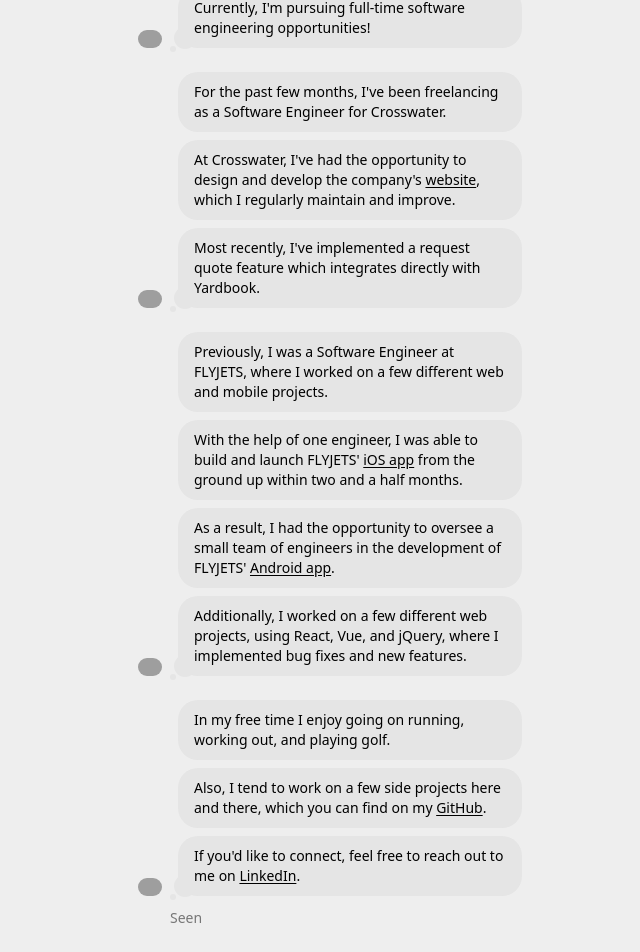
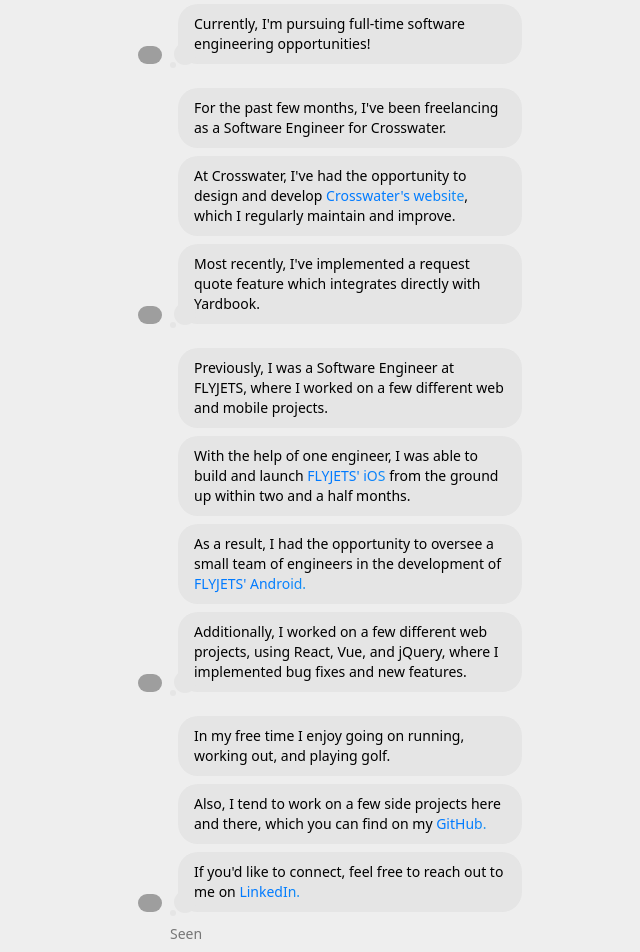
Before and after one commit to flemingvincent/flemingvincent-dev, a Next.js app: page / in a window 1280 px wide. Shown: the part 200-1152 px from the top of the page, without its empty margins (310-950 px from the left). Before the commit the page ends 1128 px from the top, so only its background shows below. Built offline with nearby package versions, Linux system fonts and the light colour scheme; grey boxes are pictures that could not be loaded.

Commit message:
Added shine animation to links. Updated OpenGraph image.

```diff
--- a/src/app/page.tsx
+++ b/src/app/page.tsx
@@ -4,7 +4,7 @@ import { Thread, Message } from "@/components";
 
 export default function Index() {
 	return (
-		<main className="min-h-screen flex flex-1 items-center px-4 py-8">
+		<main className="min-h-screen flex flex-1 items-center px-5 py-12">
 			<div className="mx-auto w-96 space-y-6">
 				<Thread>
 					<Message>
@@ -26,14 +26,11 @@ export default function Index() {
 						Engineer for Crosswater.
 					</Message>
 					<Message>
-						At Crosswater, I&apos;ve had the opportunity to design and develop
-						the company&apos;s{" "}
-						<Link
-							className="underline underline-offset-2"
-							href="https://www.crosswaterturf.com/"
-							target="_blank"
-						>
-							website
+						At Crosswater, I&apos;ve had the opportunity to design and develop{" "}
+						<Link href="https://www.crosswaterturf.com/" target="_blank">
+							<span className="inline-flex animate-background-shine bg-[linear-gradient(110deg,#007AFF,45%,#32ADE6,55%,#007AFF)] dark:bg-[linear-gradient(110deg,#0A84FF,45%,#64D2FF,55%,#0A84FF)] bg-[length:250%_100%] bg-clip-text text-transparent font-medium">
+								Crosswater&apos;s website
+							</span>
 						</Link>
 						, which I regularly maintain and improve.
 					</Message>
@@ -48,28 +45,28 @@ export default function Index() {
 						a few different web and mobile projects.
 					</Message>
 					<Message>
-						With the help of one engineer, I was able to build and launch
-						FLYJETS&apos;{" "}
+						With the help of one engineer, I was able to build and launch{" "}
 						<Link
-							className="underline underline-offset-2"
 							href="https://apps.apple.com/us/app/flyjets/id1631026300"
 							target="_blank"
 						>
-							iOS app
+							<span className="inline-flex animate-background-shine bg-[linear-gradient(110deg,#007AFF,45%,#32ADE6,55%,#007AFF)] dark:bg-[linear-gradient(110deg,#0A84FF,45%,#64D2FF,55%,#0A84FF)] bg-[length:250%_100%] bg-clip-text text-transparent font-medium">
+								FLYJETS&apos; iOS
+							</span>
 						</Link>{" "}
 						from the ground up within two and a half months.
 					</Message>
 					<Message>
 						As a result, I had the opportunity to oversee a small team of
-						engineers in the development of FLYJETS&apos;{" "}
+						engineers in the development of{" "}
 						<Link
-							className="underline underline-offset-2"
 							href="https://play.google.com/store/apps/details?id=com.flyjets.flyjetsmobile"
 							target="_blank"
 						>
-							Android app
+							<span className="inline-flex animate-background-shine bg-[linear-gradient(110deg,#007AFF,45%,#32ADE6,55%,#007AFF)] dark:bg-[linear-gradient(110deg,#0A84FF,45%,#64D2FF,55%,#0A84FF)] bg-[length:250%_100%] bg-clip-text text-transparent font-medium">
+								FLYJETS&apos; Android.
+							</span>
 						</Link>
-						.
 					</Message>
 					<Message isLast>
 						Additionally, I worked on a few different web projects, using React,
@@ -84,25 +81,22 @@ export default function Index() {
 					<Message>
 						Also, I tend to work on a few side projects here and there, which
 						you can find on my{" "}
-						<Link
-							className="underline underline-offset-2"
-							href="https://github.com/FlemingVincent"
-							target="_blank"
-						>
-							GitHub
+						<Link href="https://github.com/FlemingVincent" target="_blank">
+							<span className="inline-flex animate-background-shine bg-[linear-gradient(110deg,#007AFF,45%,#32ADE6,55%,#007AFF)] dark:bg-[linear-gradient(110deg,#0A84FF,45%,#64D2FF,55%,#0A84FF)] bg-[length:250%_100%] bg-clip-text text-transparent font-medium">
+								GitHub.
+							</span>
 						</Link>
-						.
 					</Message>
 					<Message isLast>
 						If you&apos;d like to connect, feel free to reach out to me on{" "}
 						<Link
-							className="underline underline-offset-2"
 							href="https://www.linkedin.com/in/vincentfleming/"
 							target="_blank"
 						>
-							LinkedIn
+							<span className="inline-flex animate-background-shine bg-[linear-gradient(110deg,#007AFF,45%,#32ADE6,55%,#007AFF)] dark:bg-[linear-gradient(110deg,#0A84FF,45%,#64D2FF,55%,#0A84FF)] bg-[length:250%_100%] bg-clip-text text-transparent font-medium">
+								LinkedIn.
+							</span>
 						</Link>
-						.
 					</Message>
 				</Thread>
 			</div>
--- a/tailwind.config.ts
+++ b/tailwind.config.ts
@@ -7,7 +7,21 @@ const config: Config = {
 		"./src/app/**/*.{js,ts,jsx,tsx,mdx}",
 	],
 	theme: {
-		extend: {},
+		extend: {
+			animation: {
+				"background-shine": "background-shine 2s linear infinite",
+			},
+			keyframes: {
+				"background-shine": {
+					from: {
+						backgroundPosition: "0 0",
+					},
+					to: {
+						backgroundPosition: "-200% 0",
+					},
+				},
+			},
+		},
 	},
 	plugins: [],
 };
```
Also changed, not shown: src/app/opengraph-image.png.
